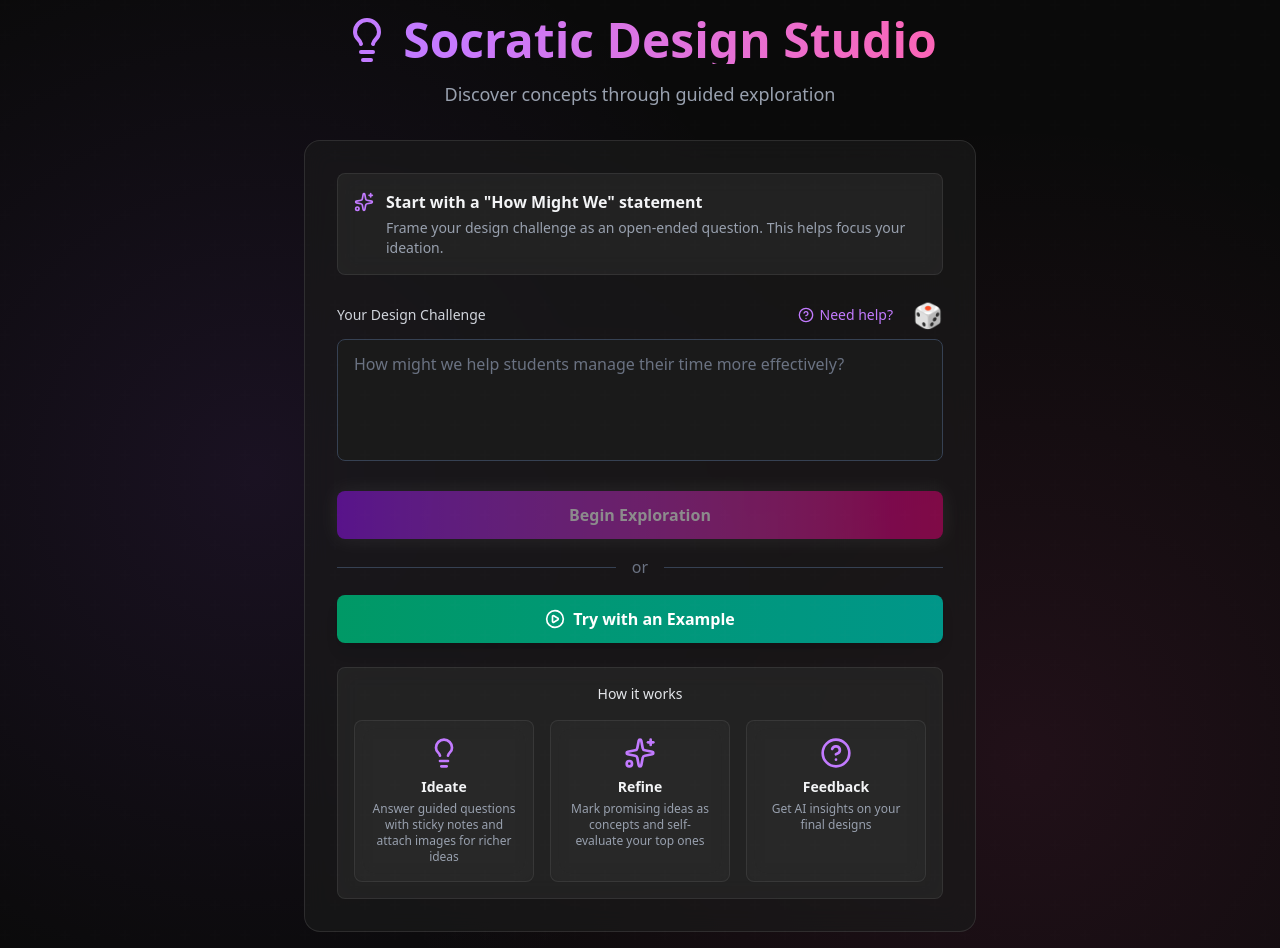
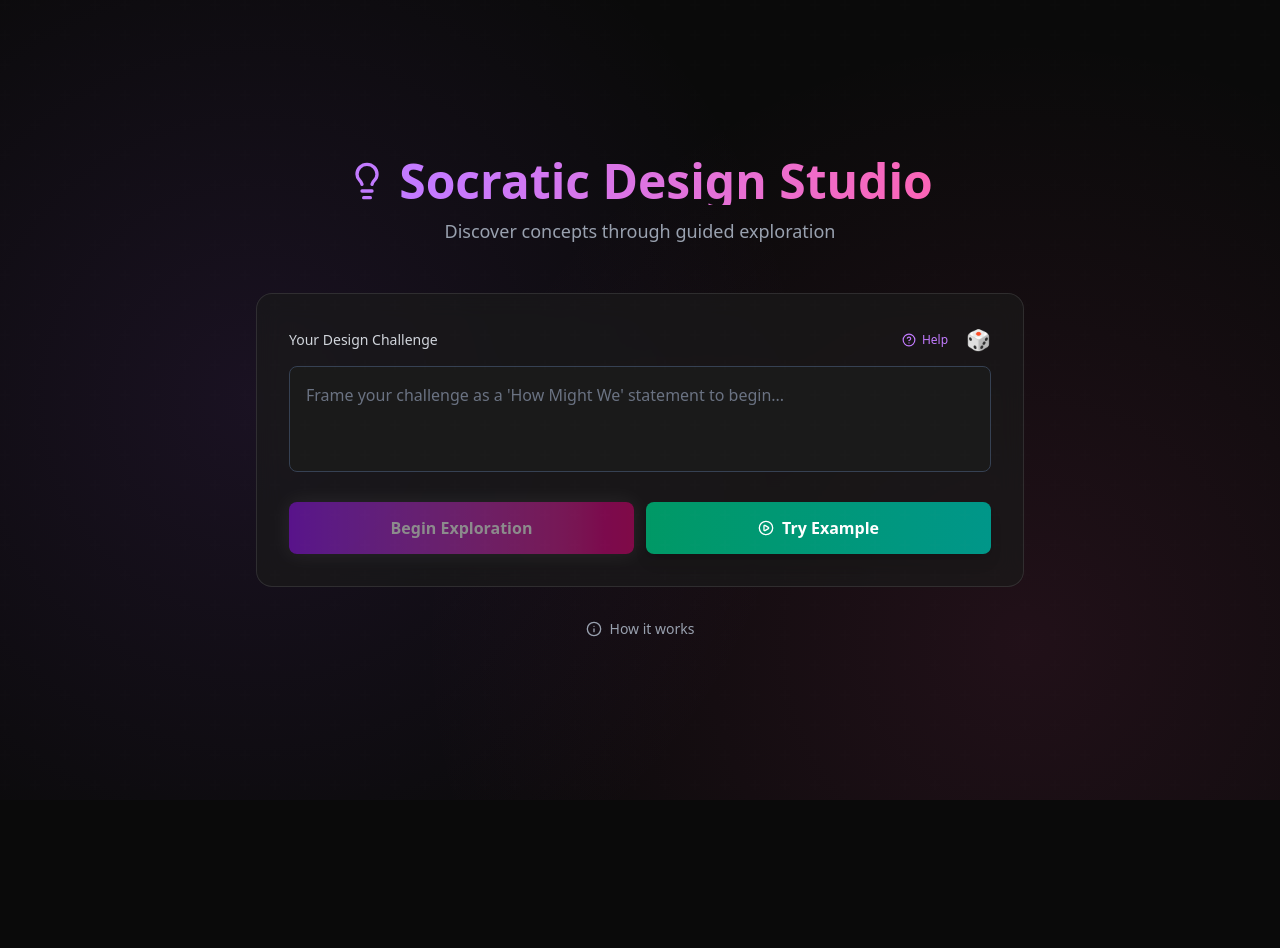
Before and after one commit to AnthonyMohun/volition, a Next.js app: page / in a window 1280 px wide. After the commit the page ends 800 px from the top, so only its background shows below. Built offline with nearby package versions, Linux system fonts and the light colour scheme.

Commit message:
fix homepage

```diff
--- a/app/page.tsx
+++ b/app/page.tsx
@@ -5,7 +5,13 @@ import { useRouter } from "next/navigation";
 import { useSession } from "@/lib/session-context";
 import { HMWHelperModal } from "@/components/hmw-helper-modal";
 import { EXAMPLE_SESSION_DATA } from "@/lib/example-data";
-import { Lightbulb, Sparkles, HelpCircle, PlayCircle } from "lucide-react";
+import {
+  Lightbulb,
+  Sparkles,
+  HelpCircle,
+  PlayCircle,
+  Info,
+} from "lucide-react";
 
 const EXAMPLE_HMWS = [
   "How might we help students manage their time more effectively?",
@@ -20,6 +26,7 @@ export default function Home() {
   const { updateHMW, setPhase, loadExampleSession } = useSession();
   const [hmwInput, setHmwInput] = useState("");
   const [showHelper, setShowHelper] = useState(false);
+  const [showHowItWorks, setShowHowItWorks] = useState(false);
 
   const handleSubmit = (e: React.FormEvent) => {
     e.preventDefault();
@@ -47,39 +54,28 @@ export default function Home() {
 
   return (
     <div className="min-h-screen dark-gradient-radial texture-overlay flex items-center justify-center p-4">
-      <div className="max-w-2xl w-full">
-        <div className="text-center mb-8">
-          <div className="flex items-center justify-center gap-3 mb-4">
-            <Lightbulb className="w-12 h-12 text-purple-400" />
+      <div className="max-w-3xl w-full">
+        {/* Hero Section */}
+        <div className="text-center mb-12">
+          <div className="flex items-center justify-center gap-3 mb-3">
+            <Lightbulb className="w-10 h-10 text-purple-400" />
             <h1 className="text-5xl font-bold bg-gradient-to-r from-purple-400 to-pink-400 bg-clip-text text-transparent">
               Socratic Design Studio
             </h1>
           </div>
-          <p className="text-gray-400 text-lg">
+          <p className="text-gray-400 text-lg mb-2">
             Discover concepts through guided exploration
           </p>
         </div>
 
-        <div className="glass rounded-2xl p-8 border border-gray-700/50">
-          <div className="flex items-start gap-3 mb-6 p-4 glass-light rounded-lg">
-            <Sparkles className="w-5 h-5 text-purple-400 mt-0.5 flex-shrink-0" />
-            <div>
-              <h2 className="font-semibold text-gray-100 mb-1">
-                Start with a "How Might We" statement
-              </h2>
-              <p className="text-sm text-gray-400">
-                Frame your design challenge as an open-ended question. This
-                helps focus your ideation.
-              </p>
-            </div>
-          </div>
-
+        {/* Main Card */}
+        <div className="glass rounded-2xl p-8 border border-gray-700/50 mb-8">
           <form onSubmit={handleSubmit}>
             <div className="mb-6">
-              <div className="flex items-center justify-between mb-2">
+              <div className="flex items-center justify-between mb-3">
                 <label
                   htmlFor="hmw"
-                  className="block text-sm font-medium text-gray-300"
+                  className="text-sm font-medium text-gray-300"
                 >
                   Your Design Challenge
                 </label>
@@ -87,16 +83,16 @@ export default function Home() {
                   <button
                     type="button"
                     onClick={() => setShowHelper(true)}
-                    className="flex items-center gap-1.5 px-3 py-1.5 text-sm text-purple-400 hover:text-purple-300 hover:bg-purple-500/10 rounded transition-colors"
+                    className="flex items-center gap-1.5 px-2.5 py-1.5 text-xs text-purple-400 hover:text-purple-300 hover:bg-purple-500/10 rounded transition-colors"
                     title="Get help formulating your statement"
                   >
-                    <HelpCircle className="w-4 h-4" />
-                    <span>Need help?</span>
+                    <HelpCircle className="w-3.5 h-3.5" />
+                    <span>Help</span>
                   </button>
                   <button
                     type="button"
                     onClick={handleRandomExample}
-                    className="text-2xl hover:scale-110 transition-transform"
+                    className="text-xl hover:scale-110 transition-transform"
                     title="Try a random example"
                   >
                     🎲
@@ -107,75 +103,94 @@ export default function Home() {
                 id="hmw"
                 value={hmwInput}
                 onChange={(e) => setHmwInput(e.target.value)}
-                placeholder="How might we help students manage their time more effectively?"
-                className="w-full px-4 py-3 bg-[#1a1a1a] border border-gray-700 rounded-lg focus:ring-2 focus:ring-purple-500 focus:border-transparent resize-none text-gray-100 placeholder:text-gray-500 transition-all"
-                rows={4}
+                placeholder="Frame your challenge as a 'How Might We' statement to begin..."
+                className="w-full px-4 py-4 bg-[#1a1a1a] border border-gray-700 rounded-lg focus:ring-2 focus:ring-purple-500 focus:border-transparent resize-none text-gray-100 placeholder:text-gray-500 transition-all text-base"
+                rows={3}
                 required
               />
             </div>
 
+            <div className="grid grid-cols-1 md:grid-cols-2 gap-3">
               <button
                 type="submit"
                 disabled={!hmwInput.trim()}
-              className="w-full bg-gradient-to-r from-purple-600 to-pink-600 text-white font-semibold py-3 px-6 rounded-lg hover:from-purple-500 hover:to-pink-500 transition-all disabled:opacity-50 disabled:cursor-not-allowed shadow-lg hover:shadow-purple-500/50 hover:shadow-xl silver-glow"
+                className="bg-gradient-to-r from-purple-600 to-pink-600 text-white font-semibold py-3.5 px-6 rounded-lg hover:from-purple-500 hover:to-pink-500 transition-all disabled:opacity-50 disabled:cursor-not-allowed shadow-lg hover:shadow-purple-500/50 hover:shadow-xl silver-glow"
               >
                 Begin Exploration
               </button>
 
-            <div className="flex items-center my-4">
-              <div className="flex-1 border-t border-gray-700"></div>
-              <span className="px-4 text-gray-500">or</span>
-              <div className="flex-1 border-t border-gray-700"></div>
-            </div>
-
               <button
                 type="button"
                 onClick={handleTryExample}
-              className="w-full bg-gradient-to-r from-emerald-600 to-teal-600 text-white font-semibold py-3 px-6 rounded-lg hover:from-emerald-500 hover:to-teal-500 transition-all shadow-lg hover:shadow-emerald-500/50 hover:shadow-xl flex items-center justify-center gap-2"
+                className="bg-gradient-to-r from-emerald-600 to-teal-600 text-white font-semibold py-3.5 px-6 rounded-lg hover:from-emerald-500 hover:to-teal-500 transition-all shadow-lg hover:shadow-emerald-500/50 hover:shadow-xl flex items-center justify-center gap-2"
               >
-              <PlayCircle className="w-5 h-5" />
-              Try with an Example
+                <PlayCircle className="w-4 h-4" />
+                Try Example
               </button>
+            </div>
           </form>
+        </div>
 
-          <div className="mt-6 p-4 glass-light rounded-lg border border-gray-700/50">
-            <h3 className="font-medium text-gray-200 mb-4 text-sm text-center">
+        {/* How it works - Simplified */}
+        <div className="text-center mt-8">
+          <button
+            onClick={() => setShowHowItWorks(true)}
+            className="inline-flex items-center gap-2 text-sm text-gray-400 hover:text-gray-300 transition-colors"
+          >
+            <Info className="w-4 h-4" />
             How it works
-            </h3>
-            <div className="grid grid-cols-1 md:grid-cols-3 gap-4">
-              <div className="text-center p-4 glass-light rounded-lg border border-gray-700/30">
-                <Lightbulb className="w-8 h-8 text-purple-400 mx-auto mb-2" />
-                <h4 className="font-semibold text-gray-100 mb-1 text-sm">
-                  Ideate
-                </h4>
-                <p className="text-xs text-gray-400">
+          </button>
+        </div>
+      </div>
+
+      {/* How It Works Modal */}
+      {showHowItWorks && (
+        <div className="fixed inset-0 bg-black/50 backdrop-blur-sm flex items-center justify-center p-4 z-50">
+          <div className="glass rounded-2xl p-8 border border-gray-700/50 max-w-2xl w-full max-h-[80vh] overflow-y-auto">
+            <div className="flex items-center justify-between mb-6">
+              <h2 className="text-2xl font-bold text-gray-100">How It Works</h2>
+              <button
+                onClick={() => setShowHowItWorks(false)}
+                className="text-gray-400 hover:text-gray-300 transition-colors"
+              >
+                ✕
+              </button>
+            </div>
+
+            <div className="grid grid-cols-1 md:grid-cols-3 gap-6">
+              <div className="text-center">
+                <div className="glass-light rounded-lg p-6 mb-4">
+                  <Lightbulb className="w-12 h-12 text-purple-400 mx-auto" />
+                </div>
+                <h3 className="font-semibold text-gray-100 mb-2">Ideate</h3>
+                <p className="text-sm text-gray-400">
                   Answer guided questions with sticky notes and attach images
                   for richer ideas
                 </p>
               </div>
-              <div className="text-center p-4 glass-light rounded-lg border border-gray-700/30">
-                <Sparkles className="w-8 h-8 text-purple-400 mx-auto mb-2" />
-                <h4 className="font-semibold text-gray-100 mb-1 text-sm">
-                  Refine
-                </h4>
-                <p className="text-xs text-gray-400">
+              <div className="text-center">
+                <div className="glass-light rounded-lg p-6 mb-4">
+                  <Sparkles className="w-12 h-12 text-purple-400 mx-auto" />
+                </div>
+                <h3 className="font-semibold text-gray-100 mb-2">Refine</h3>
+                <p className="text-sm text-gray-400">
                   Mark promising ideas as concepts and self-evaluate your top
                   ones
                 </p>
               </div>
-              <div className="text-center p-4 glass-light rounded-lg border border-gray-700/30">
-                <HelpCircle className="w-8 h-8 text-purple-400 mx-auto mb-2" />
-                <h4 className="font-semibold text-gray-100 mb-1 text-sm">
-                  Feedback
-                </h4>
-                <p className="text-xs text-gray-400">
+              <div className="text-center">
+                <div className="glass-light rounded-lg p-6 mb-4">
+                  <HelpCircle className="w-12 h-12 text-purple-400 mx-auto" />
+                </div>
+                <h3 className="font-semibold text-gray-100 mb-2">Feedback</h3>
+                <p className="text-sm text-gray-400">
                   Get AI insights on your final designs
                 </p>
               </div>
             </div>
           </div>
         </div>
-      </div>
+      )}
 
       <HMWHelperModal
         isOpen={showHelper}
```
Lines whose indentation alone changed are shown as unchanged.
